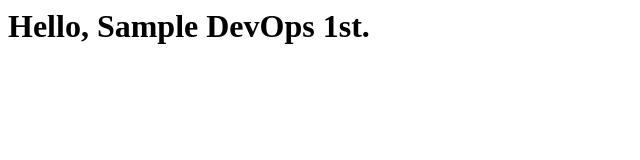
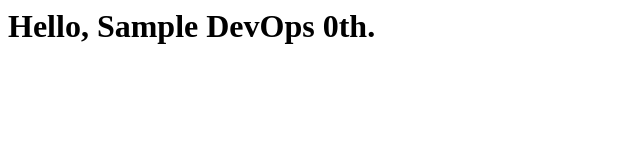
Before and after one commit to traininginstructor/devops0th, a plain HTML site: page index.html in a window 1280 px wide. Shown: the full height of the page, 0-640 px from the left. Drawn offline with Linux system fonts and the light colour scheme.

Commit message:
Update index.html

```diff
--- a/index.html
+++ b/index.html
@@ -3,6 +3,6 @@
     <title>sample pages</title>
   </head>
   <body>
-    <h1>Hello, Sample DevOps 1st.</h1>
+    <h1>Hello, Sample DevOps 0th.</h1>
   </body>
 </html>
```
